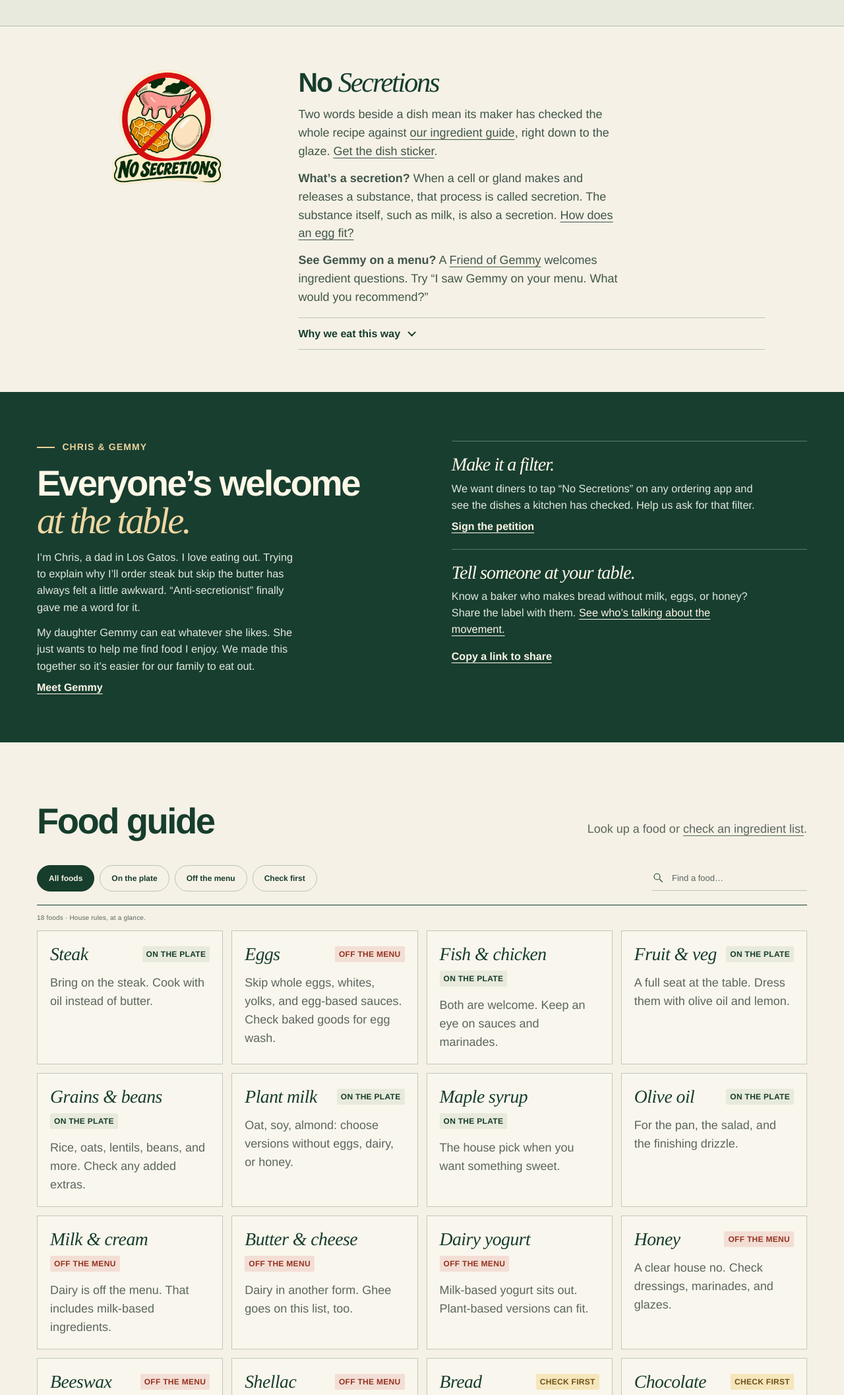
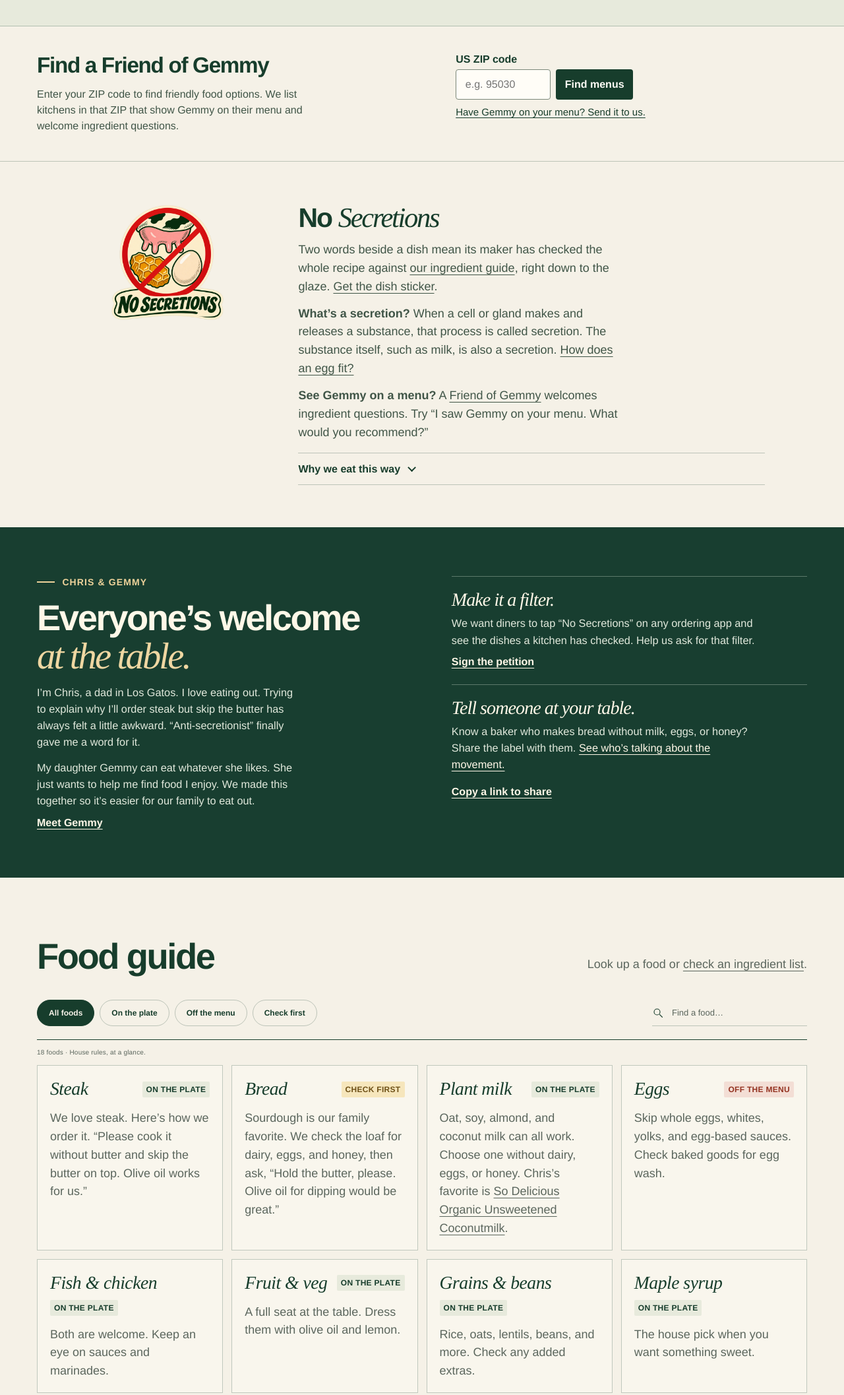
Before and after one commit to christopherjeromehayman/antisecretionism, a plain HTML site: page web/index.html in a window 1280 px wide. Shown: the part 986-3100 px from the top of the page at 66% size. Drawn offline with Linux system fonts and the light colour scheme; no server answers.

Commit message:
Add the Gemmy ZIP finder and family favorites to the food guide

```diff
--- a/web/app.js
+++ b/web/app.js
@@ -1,12 +1,13 @@
 'use strict';
 
 const foods = [
-  {name:'Steak',status:'in',note:'Bring on the steak. Cook with oil instead of butter.',keywords:'beef meat burger ribeye sirloin'},
+  {name:'Steak',status:'in',card:document.getElementById('steak'),keywords:'beef meat burger ribeye sirloin butter olive oil'},
+  {name:'Bread',status:'check',card:document.getElementById('sourdough'),keywords:'bread toast sourdough brioche bun bakery pastry bagel olive oil dipping'},
+  {name:'Plant milk',status:'in',card:document.getElementById('plant-milk'),keywords:'oat milk almond milk soy milk coconut milk coconutmilk plant based dairy free so delicious organic unsweetened original'},
   {name:'Eggs',status:'out',note:'Skip whole eggs, whites, yolks, and egg-based sauces. Check baked goods for egg wash.',keywords:'egg yolk white albumen ovalbumin powdered dried breakfast omelette mayonnaise mayo'},
   {name:'Fish & chicken',status:'in',note:'Both are welcome. Keep an eye on sauces and marinades.',keywords:'salmon tuna poultry turkey pork seafood shrimp protein'},
   {name:'Fruit & veg',status:'in',note:'A full seat at the table. Dress them with olive oil and lemon.',keywords:'vegetables fruit broccoli avocado potato potatoes apple banana greens berries'},
   {name:'Grains & beans',status:'in',note:'Rice, oats, lentils, beans, and more. Check any added extras.',keywords:'grain bean lentil chickpea oats oatmeal rice pasta nuts seeds tofu soy'},
-  {name:'Plant milk',status:'in',note:'Oat, soy, almond: choose versions without eggs, dairy, or honey.',keywords:'oat milk almond milk soy milk coconut milk plant based dairy free'},
   {name:'Maple syrup',status:'in',note:'The house pick when you want something sweet.',keywords:'maple sugar syrup sweet sweetener'},
   {name:'Olive oil',status:'in',note:'For the pan, the salad, and the finishing drizzle.',keywords:'vegetable oil avocado oil coconut oil fat'},
   {name:'Milk & cream',status:'out',note:'Dairy is off the menu. That includes milk-based ingredients.',keywords:'dairy cow goat sheep milk cream whey casein lactose'},
@@ -15,7 +16,6 @@ const foods = [
   {name:'Honey',status:'out',note:'A clear house no. Check dressings, marinades, and glazes.',keywords:'honey bee bees honeycomb'},
   {name:'Beeswax',status:'out',note:'This bee-made wax can turn up on coated sweets. Look for beeswax or E901.',keywords:'beeswax bee wax e901 e 901 coating candy'},
   {name:'Shellac',status:'out',note:'This glaze comes from lac insects. Look for shellac or E904 on coated candies.',keywords:'shellac lac e904 e 904 candy glaze coating'},
-  {name:'Bread',status:'check',note:'Recipes vary. Look for eggs, milk, butter, whey, or honey.',keywords:'bread toast sourdough brioche bun bakery pastry bagel'},
   {name:'Chocolate',status:'check',note:'Check the ingredients. “Dark” doesn’t settle the question.',keywords:'chocolate cocoa dark dessert sweet candy'},
   {name:'Sauces',status:'check',note:'Eggs, dairy, or honey can be part of the recipe. Ask what’s in it.',keywords:'sauce dressing marinade pesto curry glaze condiment mayonnaise mayo'},
   {name:'Granola',status:'check',note:'Some use honey; others don’t. Let the ingredients decide.',keywords:'granola cereal bar snack muesli'}
@@ -42,6 +42,10 @@ function renderFoods() {
   });
   const fragment = document.createDocumentFragment();
   filtered.forEach(food => {
+    if (food.card) {
+      fragment.append(food.card);
+      return;
+    }
     const article = element('article','food-card');
     const header = element('div','food-card-header');
     header.append(element('h3',null,food.name),element('span','status status-'+food.status,labels[food.status]));
--- a/web/campaign.css
+++ b/web/campaign.css
@@ -55,6 +55,22 @@ a.inline-resource:hover, .label-dish-link:hover, .dish-order-link:hover { color:
 .restaurant-name { font-size: 1rem; line-height: 1.45; }
 .local-dish-notes > p:first-child { margin: 0; }
 .local-dish-notes .menu-source { margin: 0; font-size: .875rem; line-height: 1.45; }
+.gemmy-finder { border-bottom: 1px solid var(--line); padding-block: clamp(1.65rem, 3.2vw, 3.2rem); }
+.finder-layout { display: grid; max-width: 77rem; grid-template-columns: repeat(2, minmax(0, 1fr)); gap: 1rem clamp(2rem, 8vw, 8rem); align-items: start; }
+.gemmy-finder h2 { margin: 0 0 .4em; font: 700 clamp(1.65rem, 2.6vw, 2.5rem)/1.1 HouseSans, sans-serif; letter-spacing: -.04em; }
+.gemmy-finder p { max-width: 48ch; line-height: 1.5; color: #405547; }
+.gemmy-finder label { display: block; font-weight: 700; margin-bottom: .4rem; }
+.finder-controls { display: flex; flex-wrap: wrap; gap: .5rem; }
+.finder-controls input, .finder-controls button { min-height: 46px; padding: .6rem .85rem; font: inherit; border-radius: 4px; }
+.finder-controls input { min-width: 0; width: 9rem; max-width: 100%; border: 1px solid #7b887a; background: var(--white); color: var(--ink); }
+.finder-controls button { border: 0; color: var(--white); background: var(--ink); font-weight: 700; cursor: pointer; }
+.finder-controls button:hover { background: #28513c; }
+.finder-submit { display: inline-block; padding: .6rem 0; font-size: .9375rem; text-decoration: underline; text-underline-offset: .2em; }
+.finder-result { margin-top: .9rem; }
+.finder-list { list-style: none; margin: .6rem 0 0; padding: 0; }
+.finder-list li { border-top: 1px solid var(--line); padding: .75rem 0; }
+.finder-list a { font-weight: 700; text-decoration: underline; text-underline-offset: .18em; }
+.finder-list span { display: block; color: #405547; line-height: 1.45; }
 .dish-label { display: grid; grid-template-columns: minmax(8rem, .55fr) minmax(0, 1.45fr); align-items: start; gap: 1rem clamp(1.5rem, 5vw, 5rem); max-width: 65rem; padding-block: clamp(2rem, 5vw, 5rem); }
 .dish-sticker { justify-self: center; width: min(100%, 11rem); }
 .dish-label h2 { margin-top: 0; }
@@ -91,7 +107,7 @@ a.inline-resource:hover, .label-dish-link:hover, .dish-order-link:hover { color:
   .dining-title h1 { font-size: clamp(2.65rem, 11.8vw, 4.8rem); margin-bottom: 0; }
   .dining-gemmy { width: 100%; max-width: 8.5rem; }
   .order-actions { column-gap: 1.1rem; }
-  .local-dish-layout { grid-template-columns: 1fr; gap: .8rem; }
+  .local-dish-layout, .finder-layout { grid-template-columns: 1fr; gap: .8rem; }
   .local-dish h2 { max-width: none; }
   .dish-label { grid-template-columns: minmax(0, 1fr) minmax(4.5rem, 18%); gap: .2rem 1rem; }
   .dish-label-copy { display: contents; }
--- a/web/index.html
+++ b/web/index.html
@@ -77,6 +77,26 @@
       </div>
     </section>
 
+    <section id="find-gemmy" class="gemmy-finder" aria-labelledby="finder-title">
+      <div class="shell finder-layout">
+        <div>
+          <h2 id="finder-title">Find a Friend of Gemmy</h2>
+          <p>Enter your ZIP code to find friendly food options. We list kitchens in that ZIP that show Gemmy on their menu and welcome ingredient questions.</p>
+        </div>
+        <div>
+          <form action="/#find-gemmy" method="get" role="search" aria-labelledby="finder-title">
+            <label for="finder-zip">US ZIP code</label>
+            <div class="finder-controls">
+              <input id="finder-zip" name="zip" type="text" inputmode="numeric" autocomplete="postal-code" pattern="[0-9]{5}" maxlength="5" title="Enter a five-digit US ZIP code" placeholder="e.g. 95030" required>
+              <button type="submit">Find menus</button>
+            </div>
+          </form>
+          <!-- gemmy-matches -->
+          <a class="finder-submit" href="/menu-label#share-menu">Have Gemmy on your menu? Send it to us.</a>
+        </div>
+      </div>
+    </section>
+
     <section id="no-secretions" class="dish-label shell" aria-labelledby="sticker-heading">
       <img class="dish-sticker" src="/assets/no-secretions-sticker-small.png" width="576" height="576" loading="lazy" alt="No Secretions sticker with an udder, honeycomb, and egg inside a circle and slash.">
       <div class="dish-label-copy">
@@ -133,7 +153,20 @@
         <label class="search"><svg viewBox="0 0 24 24" aria-hidden="true"><circle cx="10" cy="10" r="6"/><path d="m15 15 6 6"/></svg><span class="sr-only">Search the food guide</span><input id="food-search" type="search" placeholder="Find a food…" autocomplete="off"></label>
       </div>
       <p class="results-count" id="results-count" aria-live="polite"></p>
-      <div class="food-grid" id="food-grid"></div>
+      <div class="food-grid" id="food-grid">
+        <article class="food-card" id="steak">
+          <div class="food-card-header"><h3>Steak</h3><span class="status status-in">On the plate</span></div>
+          <p>We love steak. Here’s how we order it. “Please cook it without butter and skip the butter on top. Olive oil works for us.”</p>
+        </article>
+        <article class="food-card" id="sourdough">
+          <div class="food-card-header"><h3>Bread</h3><span class="status status-check">Check first</span></div>
+          <p>Sourdough is our family favorite. We check the loaf for dairy, eggs, and honey, then ask, “Hold the butter, please. Olive oil for dipping would be great.”</p>
+        </article>
+        <article class="food-card" id="plant-milk">
+          <div class="food-card-header"><h3>Plant milk</h3><span class="status status-in">On the plate</span></div>
+          <p>Oat, soy, almond, and coconut milk can all work. Choose one without dairy, eggs, or honey. Chris’s favorite is <a class="inline-resource" href="https://www.sodeliciousdairyfree.com/dairy-free-foods/plant-based-beverages/coconutmilk/organic-unsweetened-original-64oz/">So Delicious Organic Unsweetened Coconutmilk</a>.</p>
+        </article>
+      </div>
       <noscript><p>The interactive food guide needs JavaScript. The house rules still apply: meat and plants are in. Eggs, dairy, and honey are out. Check the ingredients in mixed foods.</p></noscript>
       <p class="guide-note"><span aria-hidden="true">↳</span> These are our house rules. For mixed foods, the ingredients decide.</p>
     </section>
```
Also changed, not shown: web/menu-label.html (+1 -1 lines).
